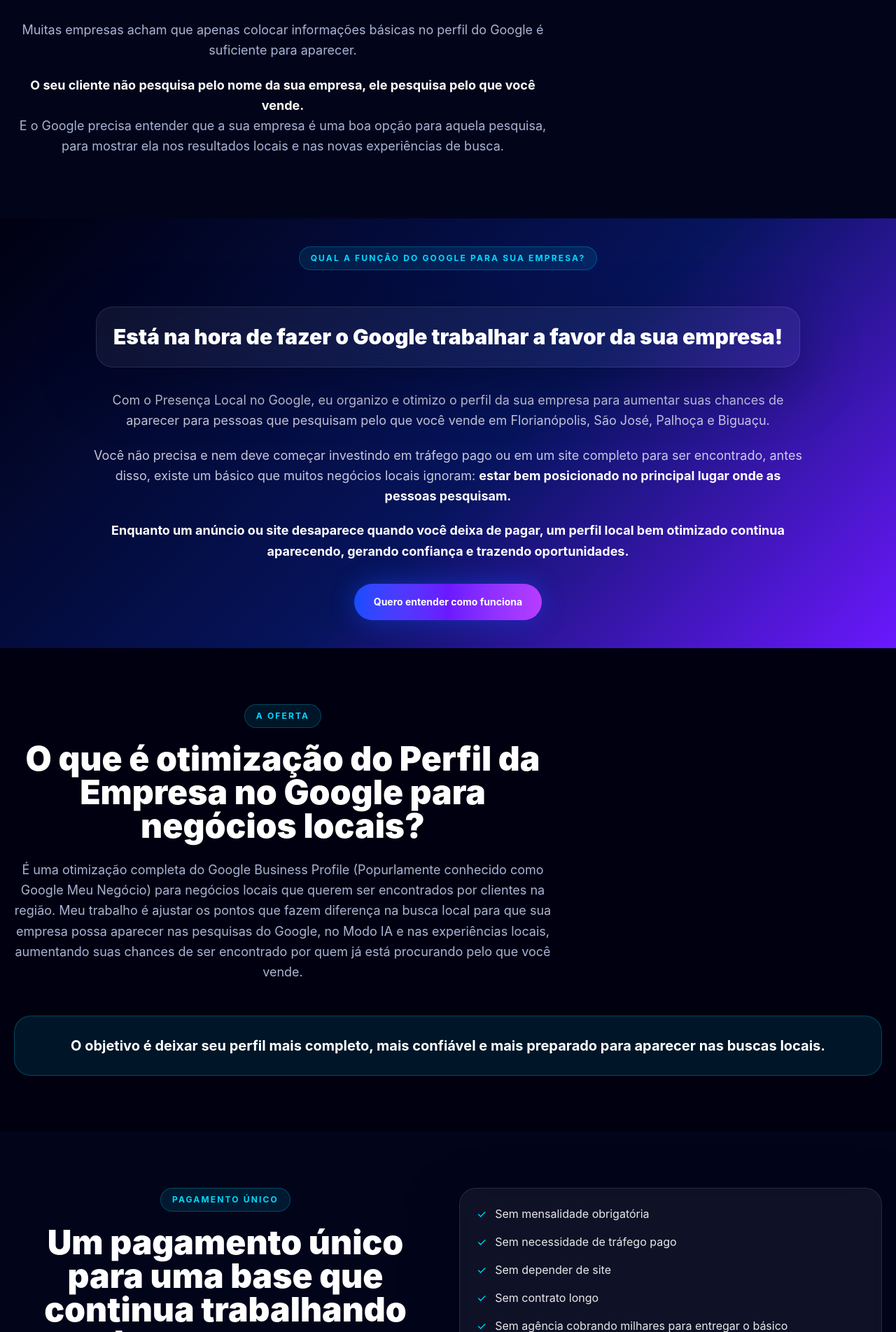
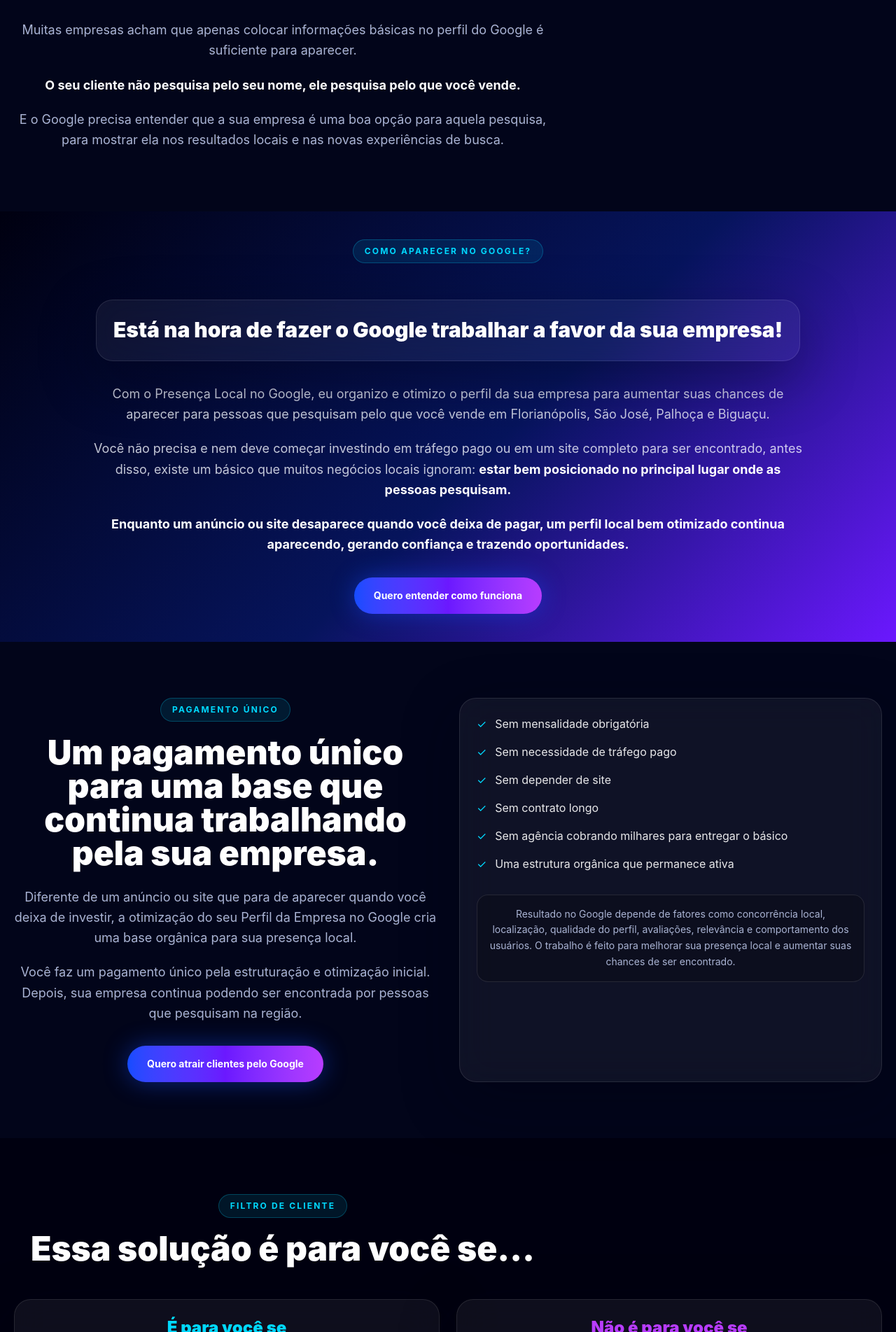
Before and after one commit to GuilhermeMoreiramMKT/presenca-local-google, a React (Vite) app: page / in a window 1280 px wide. Shown: the part 2377-4280 px from the top of the page at 70% size. Built offline with nearby package versions, Linux system fonts and the light colour scheme.

Commit message:
Atualização de Textos

```diff
--- a/src/App.tsx
+++ b/src/App.tsx
@@ -283,8 +283,9 @@ function Problems() {
 
   <p>
     <strong className="font-bold text-white">
-      O seu cliente não pesquisa pelo nome da sua empresa, ele pesquisa pelo que você vende.
-    </strong>{" "} < br/>
+      O seu cliente não pesquisa pelo seu nome, ele pesquisa pelo que você vende.
+    </strong>{" "} < br/> </p>
+    <p>
     E o Google precisa entender que a sua empresa é uma boa opção para aquela pesquisa,
     para mostrar ela nos resultados locais e nas novas experiências de busca.
   </p>
@@ -299,7 +300,7 @@ function Promise() {
   return (
     <section className="bg-[linear-gradient(135deg,#000010_0%,#06145C_55%,#6B18FF_100%)] px-5 py-10">
       <div className="mx-auto flex max-w-5xl flex-col items-center gap-8 text-center">
-        <SectionTag>Qual a função do Google para sua empresa?</SectionTag>
+        <SectionTag>Como aparecer no Google?</SectionTag>
 
         <Card>
           <h2 className="text-2xl font-black leading-tight text-white md:text-3xl">
@@ -334,33 +335,7 @@ function Promise() {
   );
 }
 
-function Offer() {
-  return (
-    <section id="oferta" className="bg-[#000010] px-5 py-20">
-      <div className="mx-auto max-w-7xl">
-        <div className="mb-12 max-w-3xl">
-          <SectionTag>A oferta</SectionTag>
-          <h2 className="mb-6 text-3xl font-black text-white md:text-5xl">
-            O que é otimização do Perfil da Empresa no Google para negócios locais?
-          </h2>
-          <p className="text-lg leading-relaxed text-[#AAB4D4]">
-            É uma otimização completa do Google Business Profile (Popurlamente conhecido como Google Meu Negócio) para negócios locais que querem ser encontrados por clientes na região.
-            Meu trabalho é ajustar os pontos que fazem diferença na busca local para que sua empresa possa aparecer nas pesquisas do Google, no Modo IA e nas experiências locais, aumentando suas chances de ser encontrado por quem já está procurando pelo que você vende.
-          </p>
-        </div>
 
-
-
-
-        <div className="mt-10 rounded-3xl border border-[#00D9FF]/25 bg-[#00D9FF]/10 p-7 text-center">
-          <p className="text-xl font-bold text-white">
-            O objetivo é deixar seu perfil mais completo, mais confiável e mais preparado para aparecer nas buscas locais.
-          </p>
-        </div>
-      </div>
-    </section>
-  );
-}
 
 function Payment() {
   return (
@@ -373,7 +348,7 @@ function Payment() {
           </h2>
           <div className="space-y-5 text-lg leading-relaxed text-[#AAB4D4]">
             <p>
-              Diferente de um anúncio, que para de aparecer quando você deixa de investir, a otimização do seu Perfil da Empresa no Google
+              Diferente de um anúncio ou site que para de aparecer quando você deixa de investir, a otimização do seu Perfil da Empresa no Google
               cria uma base orgânica para sua presença local.
             </p>
             <p>
@@ -621,7 +596,6 @@ function App() {
       <Storytelling />
       <Problems />
       <Promise />
-      <Offer />
       <Payment />
       <ForWho />
       <BusinessExamples />
```
